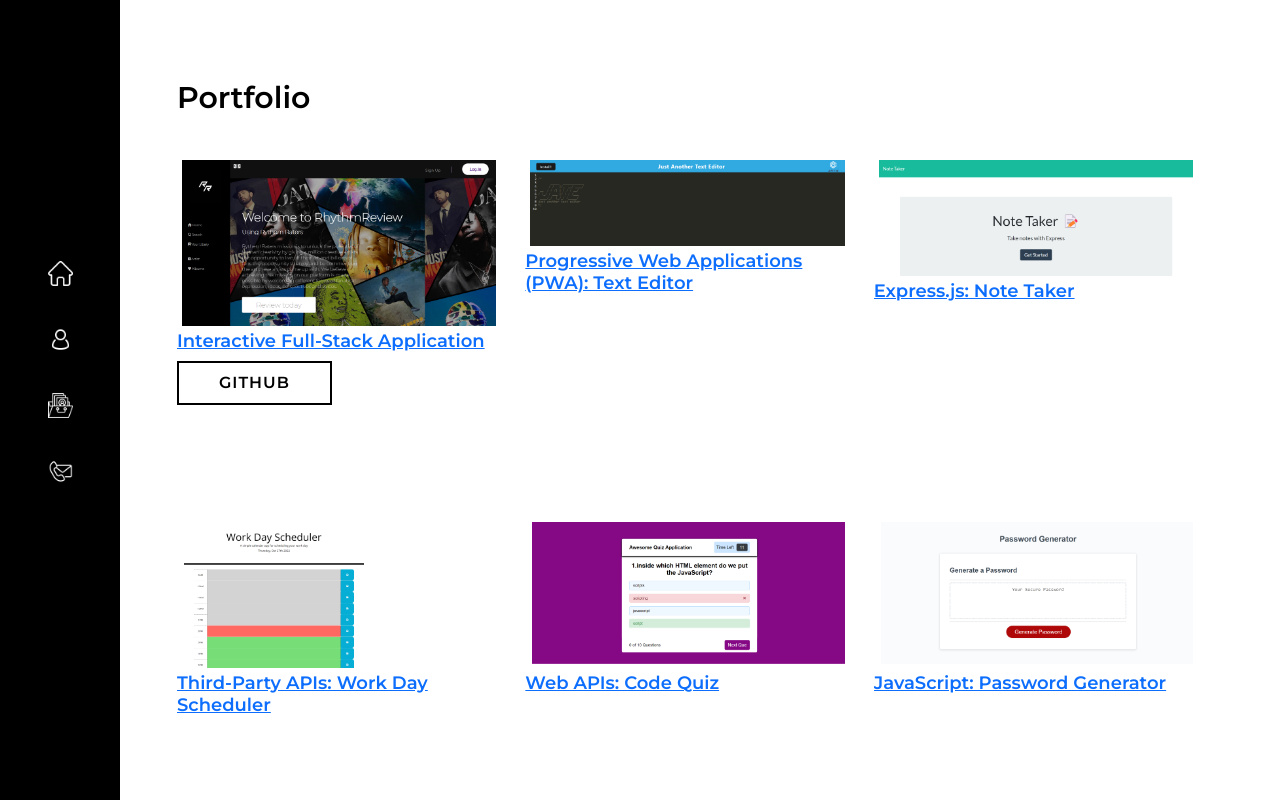
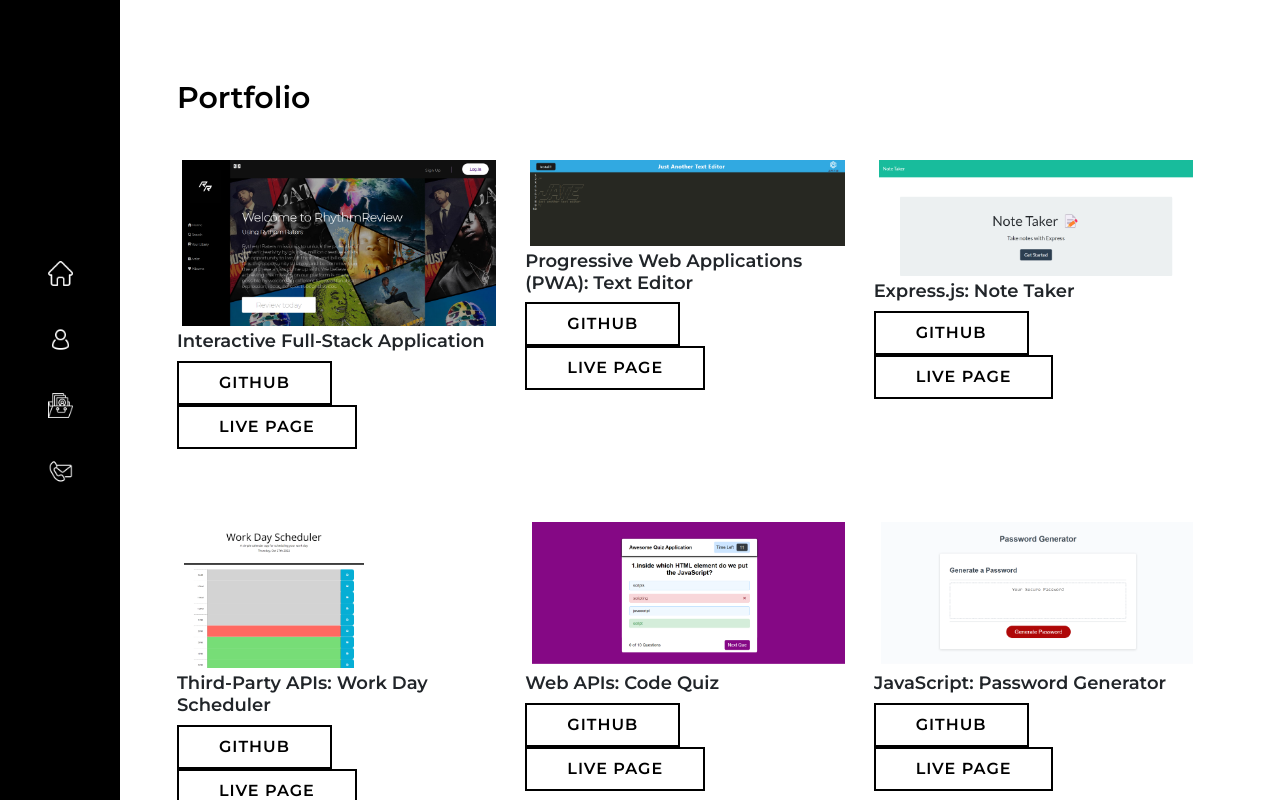
Before and after one commit to msheeq99/mohamud-portfolio, a React (Create React App) app: page /portfolio in a window 1280 px wide. Built offline with nearby package versions, Linux system fonts and the light colour scheme.

Commit message:
github link added

```diff
--- a/src/Pages/Projects.js
+++ b/src/Pages/Projects.js
@@ -23,98 +23,202 @@ const Portfolio = () => {
               </div>
               <div className="col-sm-4">
                 <div className="imgsec" data-aos="zoom-in">
-                  <a href="https://shrouded-woodland-67381.herokuapp.com/">
-                    <img src={RR} className="img-fluid" alt="1Life" />
+                   <img src={RR} className="img-fluid" alt="1Life" />
                     <h6>Interactive Full-Stack Application</h6>
                     <button
                       data-aos="fade-up"
                       type="Github"
-                      a-href="https://github.com/Lacko3006/all-albums-all-genres"
+                      a href="https://github.com/Lacko3006/all-albums-all-genres"
                       className="btn btn-primary"
                     >
                       github
                     </button>
-                  </a>
+                    <button
+                      data-aos="fade-up"
+                      type="Live"
+                      a href="https://github.com/Lacko3006/all-albums-all-genres"
+                      className="btn btn-primary"
+                    >
+                        Live page
+                    </button>
                 </div>
               </div>
               <div className="col-sm-4">
                 <div className="imgsec" data-aos="zoom-in">
-                  <a href="https://ms-texteditor.herokuapp.com/">
                     <img src={Jate} className="img-fluid" alt="Jate" />
                     <h6>Progressive Web Applications (PWA): Text Editor</h6>
-                  </a>
+                    <button
+                      data-aos="fade-up"
+                      type="Github"
+                      a href="https://github.com/msheeq99/text-editor"
+                      className="btn btn-primary"x
+                    >
+                      github
+                    </button>
+                    <button
+                      data-aos="fade-up"
+                      type="Live"
+                      a href="https://ms-texteditor.herokuapp.com/"
+                      className="btn btn-primary"
+                    >
+                        Live page
+                    </button>
                 </div>
               </div>
               <div className="col-sm-4">
                 <div className="imgsec" data-aos="zoom-in">
-                  <a href="https://ms-note-taker.herokuapp.com/">
                     <img
                       src={NoteTaker}
                       className="img-fluid"
                       alt="Express.js: Note Taker"
                     />
                     <h6>Express.js: Note Taker</h6>
-                  </a>
+                    <button
+                      data-aos="fade-up"
+                      type="Github"
+                      a href="https://github.com/msheeq99/expressjs-note-taker"
+                      className="btn btn-primary"
+                    >
+                      github
+                    </button>
+                    <button
+                      data-aos="fade-up"
+                      type="Live"
+                      a href="https://ms-note-taker.herokuapp.com/"
+                      className="btn btn-primary"
+                    >
+                        Live page
+                    </button>
                 </div>
               </div>
               <div className="col-sm-4">
                 <div className="imgsec" data-aos="zoom-in">
-                  <a href="https://msheeq99.github.io/work-day-scheduler/">
                     <img
                       src={wds}
                       className="img-fluid"
                       alt="Third-Party APIs: Work Day Scheduler"
                     />
                     <h6>Third-Party APIs: Work Day Scheduler</h6>
-                  </a>
+                    <button
+                      data-aos="fade-up"
+                      type="Github"
+                      a href="https://github.com/msheeq99/work-day-scheduler"
+                      className="btn btn-primary"
+                    >
+                      github
+                    </button>
+                    <button
+                      data-aos="fade-up"
+                      type="Live"
+                      a href="https://msheeq99.github.io/work-day-scheduler/"
+                      className="btn btn-primary"
+                    >
+                        Live page
+                    </button>
+
                 </div>
               </div>
               <div className="col-sm-4">
                 <div className="imgsec" data-aos="zoom-in">
-                  <a href="https://msheeq99.github.io/web-apis-codequiz/">
                     <img
                       src={apiquiz}
                       className="img-fluid"
                       alt="Web APIs: Code Quiz"
                     />
                     <h6>Web APIs: Code Quiz</h6>
-                  </a>
+                    <button
+                      data-aos="fade-up"
+                      type="Github"
+                      a href="https://github.com/msheeq99/web-apis-codequiz"
+                      className="btn btn-primary"
+                    >
+                      github
+                    </button>
+                    <button
+                      data-aos="fade-up"
+                      type="Live"
+                      a href="https://msheeq99.github.io/web-apis-codequiz/"
+                      className="btn btn-primary"
+                    >
+                        Live page
+                    </button>
                 </div>
               </div>
               <div className="col-sm-4">
                 <div className="imgsec">
-                  <a href="https://msheeq99.github.io/javascript-password-gen/">
                     <img
                       src={pgen}
                       className="img-fluid"
-                      alt="JavaScript: Password Generator"
-                    />
+                      alt="JavaScript: Password Generator"/>
                     <h6>JavaScript: Password Generator</h6>
-                  </a>
+                    <button
+                      data-aos="fade-up"
+                      type="button"
+                      a href="https://github.com/msheeq99/javascript-password-gen"
+                      className="btn btn-primary"
+                    >
+                      github
+                    </button>
+                    <button
+                      data-aos="fade-up"
+                      type="button"
+                      a href="https://msheeq99.github.io/javascript-password-gen/"
+                      className="btn btn-primary"
+                    >
+                        Live page
+                    </button>
                 </div>
               </div>
               <div className="col-sm-4">
                 <div className="imgsec">
-                  <a href="https://github.com/msheeq99/oop-team-profile ">
                     <img
                       src={tpg}
                       className="img-fluid"
                       alt="Object-Oriented Programming: Team Profile Generator"
                     />
                     <h6>Object-Oriented Programming: Team Profile Generator</h6>
-                  </a>
+                    <button
+                      data-aos="fade-up"
+                      type="Github"
+                      a href="https://github.com/msheeq99/oop-team-profile"
+                      className="btn btn-primary"
+                    >
+                      github
+                    </button>
+                    <button
+                      data-aos="fade-up"
+                      type="Live"
+                      a href="https://msheeq99.github.io/oop-team-profile/"
+                      className="btn btn-primary"
+                    >
+                        Live page
+                    </button>
                 </div>
               </div>
               <div className="col-sm-4">
                 <div className="imgsec">
-                  <a href="https://roller-coaster4.herokuapp.com/home">
                     <img
                       src={rollerRide}
                       className="img-fluid"
                       alt="RollerRide"
                     />
                     <h6>MERN Stack Single-Page Application</h6>
-                  </a>
+                    <button
+                      data-aos="fade-up"
+                      type="Github"
+                      a href="https://github.com/HusaamNT/reactRollerRide"
+                      className="btn btn-primary"
+                    >
+                      github
+                    </button>
+                    <button
+                      data-aos="fade-up"
+                      type="button"
+                      a href="https://roller-coaster4.herokuapp.com/home"
+                      className="btn btn-primary"
+                    >
+                        Live page
+                    </button>
                 </div>
               </div>
             </div>
```
